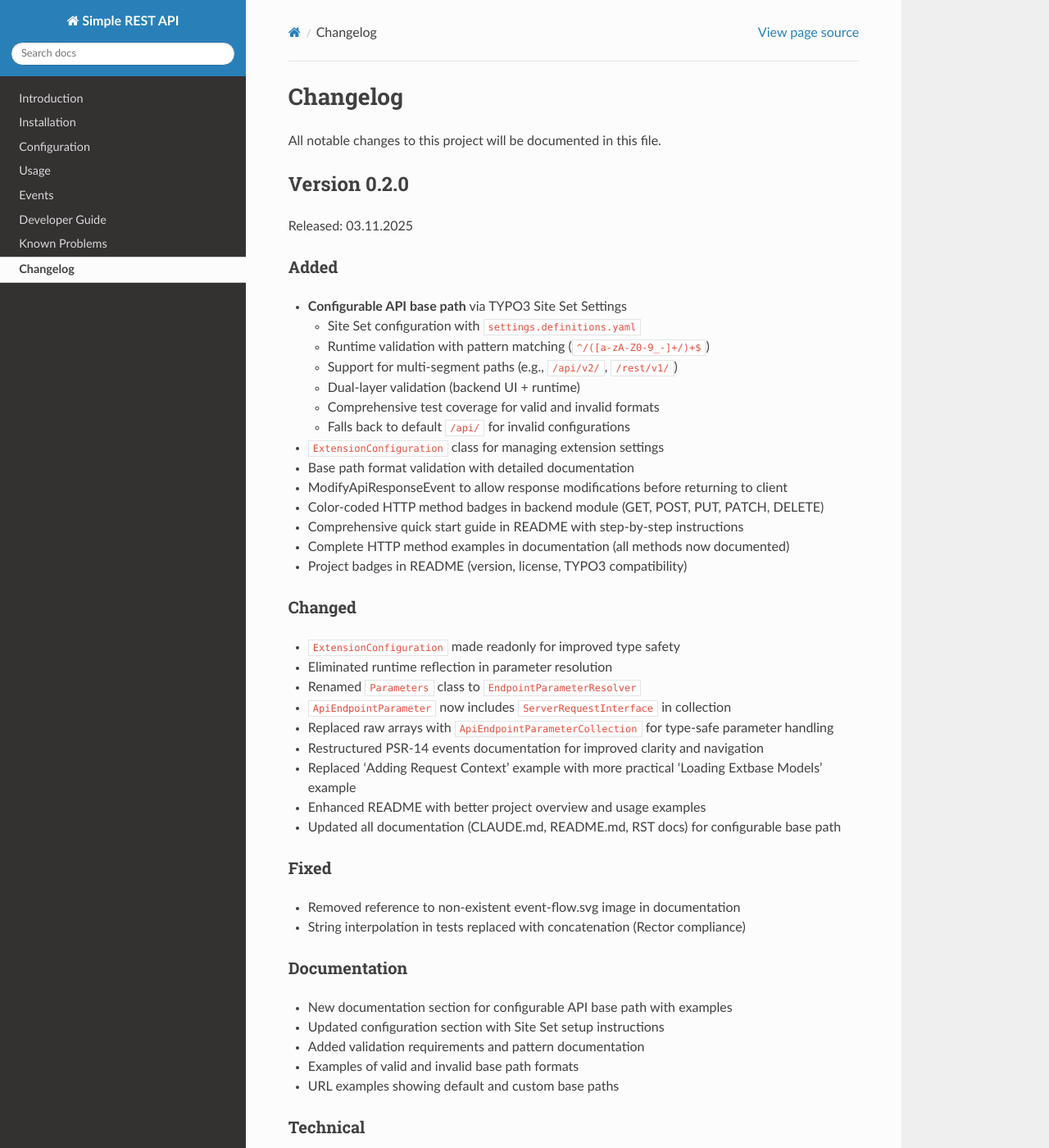
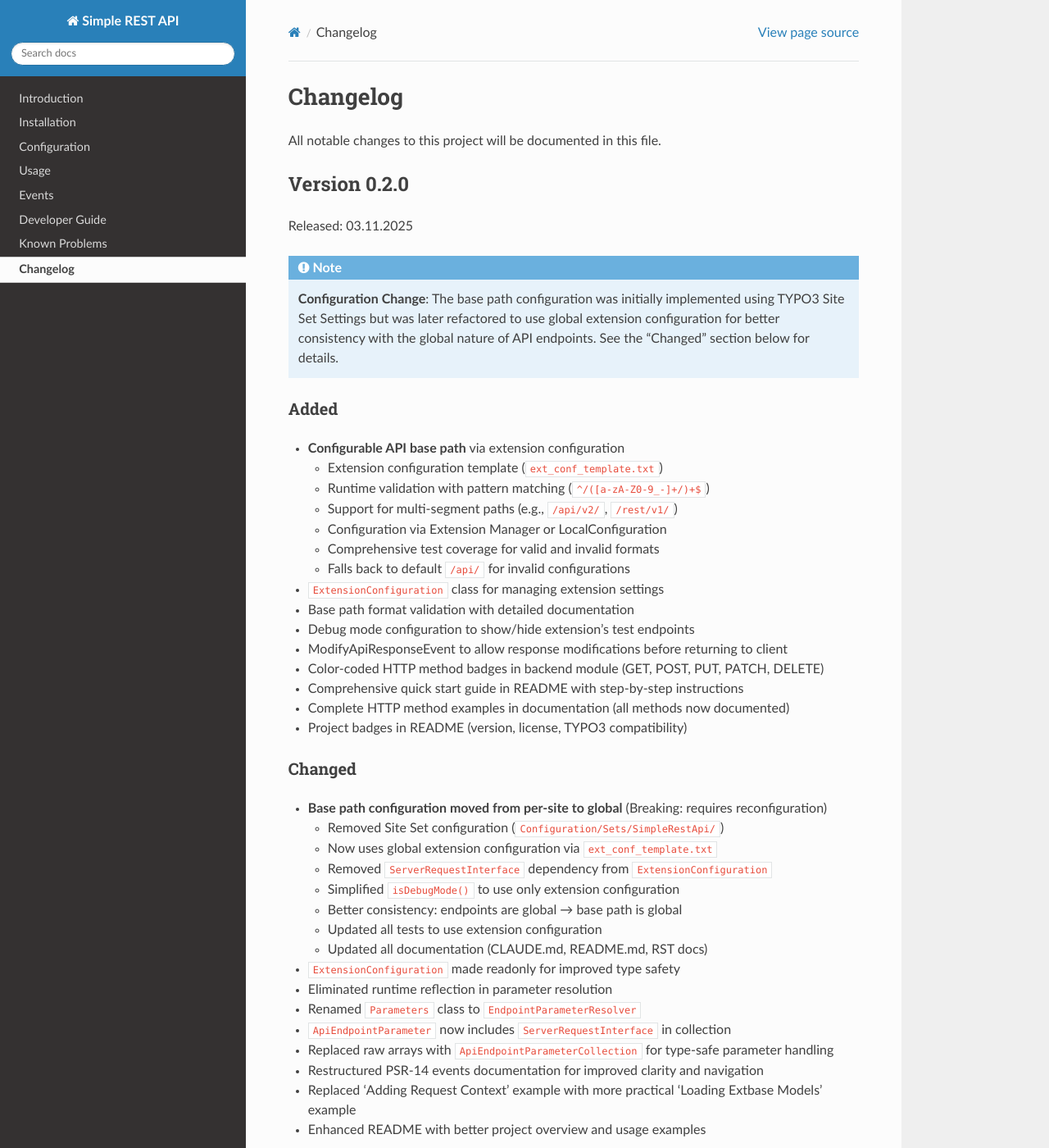
Before and after one commit to queoGmbH/simple-rest-api, a Sphinx documentation site: the page built from Documentation/Changelog/Index.rst, in a window 1280 px wide and 1400 px high. Shown: the whole window at 82% size. Built offline with Sphinx 7.4.7 and the Read the Docs theme 3.1.0, drawn with Linux system fonts in a browser that asks for light colours; some of the changed text lies outside the part shown.

Commit message:
[DOCS] Update RST documentation for global extension configuration
Updated RST documentation to reflect the refactoring from per-site
settings to global extension configuration.

Changes:
- Updated Configuration/Index.rst:
  - Replaced Site Set instructions with Extension Manager configuration
  - Added LocalConfiguration.php configuration example
  - Updated configuration checklist
- Updated Changelog/Index.rst:
  - Added note about configuration change at top of 0.2.0 section
  - Updated "Added" section to reference extension configuration
  - Added detailed migration info in "Changed" section
  - Updated "Documentation" section
  - Added comprehensive upgrade guide with migration instructions

All documentation now consistently references the global extension
configuration approach instead of per-site settings.

🤖 Generated with [Claude Code](https://claude.com/claude-code)

Co-Authored-By: Claude Sonnet 4.5 <noreply@anthropic.com>

```diff
--- a/Documentation/Changelog/Index.rst
+++ b/Documentation/Changelog/Index.rst
@@ -13,20 +13,27 @@ Version 0.2.0
 
 Released: 03.11.2025
 
+.. note::
+   **Configuration Change**: The base path configuration was initially implemented
+   using TYPO3 Site Set Settings but was later refactored to use global extension
+   configuration for better consistency with the global nature of API endpoints.
+   See the "Changed" section below for details.
+
 Added
 -----
 
-* **Configurable API base path** via TYPO3 Site Set Settings
+* **Configurable API base path** via extension configuration
 
-  * Site Set configuration with ``settings.definitions.yaml``
+  * Extension configuration template (``ext_conf_template.txt``)
   * Runtime validation with pattern matching (``^/([a-zA-Z0-9_-]+/)+$``)
   * Support for multi-segment paths (e.g., ``/api/v2/``, ``/rest/v1/``)
-  * Dual-layer validation (backend UI + runtime)
+  * Configuration via Extension Manager or LocalConfiguration
   * Comprehensive test coverage for valid and invalid formats
   * Falls back to default ``/api/`` for invalid configurations
 
 * ``ExtensionConfiguration`` class for managing extension settings
 * Base path format validation with detailed documentation
+* Debug mode configuration to show/hide extension's test endpoints
 * ModifyApiResponseEvent to allow response modifications before returning to client
 * Color-coded HTTP method badges in backend module (GET, POST, PUT, PATCH, DELETE)
 * Comprehensive quick start guide in README with step-by-step instructions
@@ -36,6 +43,16 @@ Added
 Changed
 -------
 
+* **Base path configuration moved from per-site to global** (Breaking: requires reconfiguration)
+
+  * Removed Site Set configuration (``Configuration/Sets/SimpleRestApi/``)
+  * Now uses global extension configuration via ``ext_conf_template.txt``
+  * Removed ``ServerRequestInterface`` dependency from ``ExtensionConfiguration``
+  * Simplified ``isDebugMode()`` to use only extension configuration
+  * Better consistency: endpoints are global → base path is global
+  * Updated all tests to use extension configuration
+  * Updated all documentation (CLAUDE.md, README.md, RST docs)
+
 * ``ExtensionConfiguration`` made readonly for improved type safety
 * Eliminated runtime reflection in parameter resolution
 * Renamed ``Parameters`` class to ``EndpointParameterResolver``
@@ -44,7 +61,6 @@ Changed
 * Restructured PSR-14 events documentation for improved clarity and navigation
 * Replaced 'Adding Request Context' example with more practical 'Loading Extbase Models' example
 * Enhanced README with better project overview and usage examples
-* Updated all documentation (CLAUDE.md, README.md, RST docs) for configurable base path
 
 Fixed
 -----
@@ -56,10 +72,11 @@ Documentation
 -------------
 
 * New documentation section for configurable API base path with examples
-* Updated configuration section with Site Set setup instructions
+* Updated configuration section with Extension Manager setup instructions
 * Added validation requirements and pattern documentation
 * Examples of valid and invalid base path formats
 * URL examples showing default and custom base paths
+* Migration guide for moving from site settings to extension configuration
 
 Technical
 ---------
@@ -251,7 +268,50 @@ Upgrade Guide
 Upgrading from 0.1.x to 0.2.x
 -----------------------------
 
-The 0.2.0 release is backward compatible with 0.1.x. No breaking changes.
+The 0.2.0 release includes a **configuration change** that requires action if you
+customized the API base path.
+
+Required: Migrate Base Path Configuration
+~~~~~~~~~~~~~~~~~~~~~~~~~~~~~~~~~~~~~~~~~~
+
+If you customized the base path using site settings, you must migrate to extension configuration:
+
+**Before (Site Settings - NO LONGER SUPPORTED):**
+
+.. code-block:: yaml
+
+   # config/sites/<site>/config.yaml
+   sets:
+     - simple_rest_api/main
+
+   settings:
+     simple_rest_api:
+       basePath: '/rest/'
+
+**After (Extension Configuration - REQUIRED):**
+
+Option 1: Via Extension Manager (recommended):
+
+1. Go to **Admin Tools** → **Settings** → **Extension Configuration**
+2. Select ``simple_rest_api``
+3. Set **API Base Path** to ``/rest/``
+
+Option 2: Via LocalConfiguration.php:
+
+.. code-block:: php
+
+   <?php
+   // typo3conf/LocalConfiguration.php or AdditionalConfiguration.php
+   $GLOBALS['TYPO3_CONF_VARS']['EXTENSIONS']['simple_rest_api'] = [
+       'basePath' => '/rest/',
+       'debugMode' => false,
+   ];
+
+**Why this change?**
+
+* Endpoints are global (not site-specific) → base path should be global too
+* Simpler configuration with one source of truth
+* Aligns with extension's simplicity philosophy
 
 Optional Enhancements
 ~~~~~~~~~~~~~~~~~~~~~
```
Also changed, not shown: Documentation/Configuration/Index.rst (+20 -21 lines).
